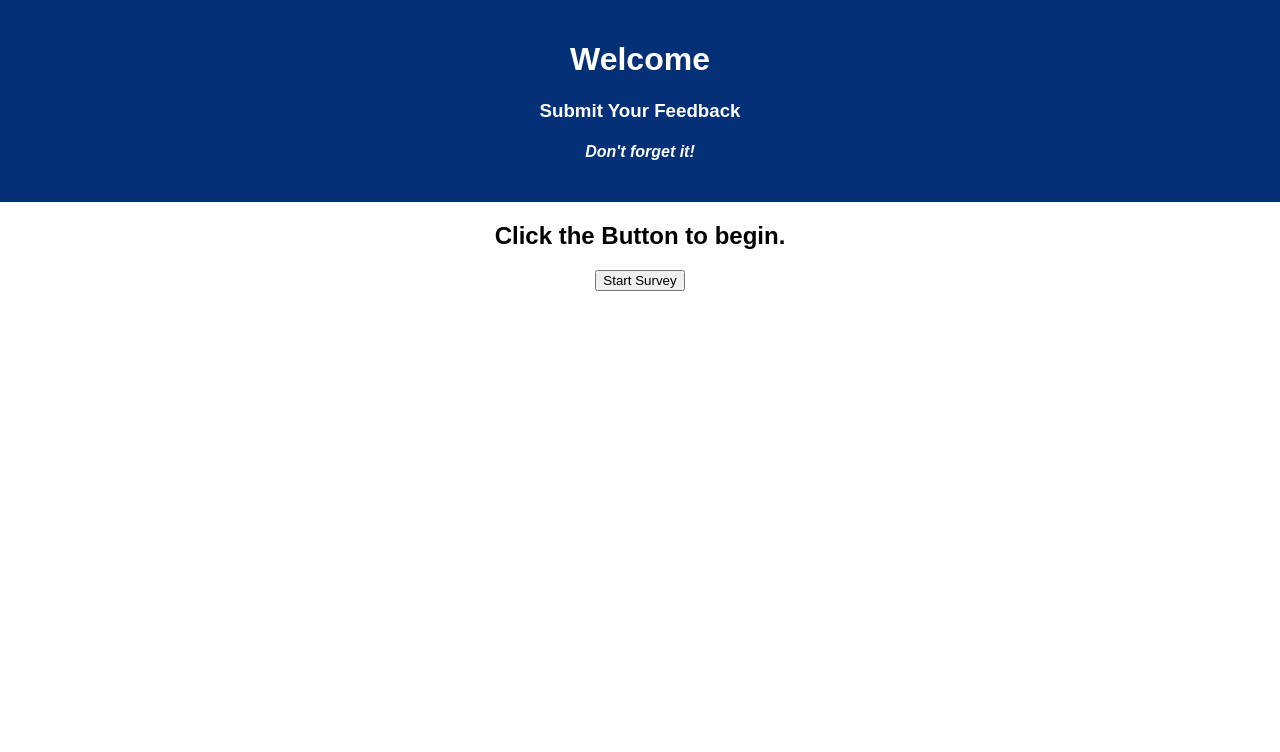
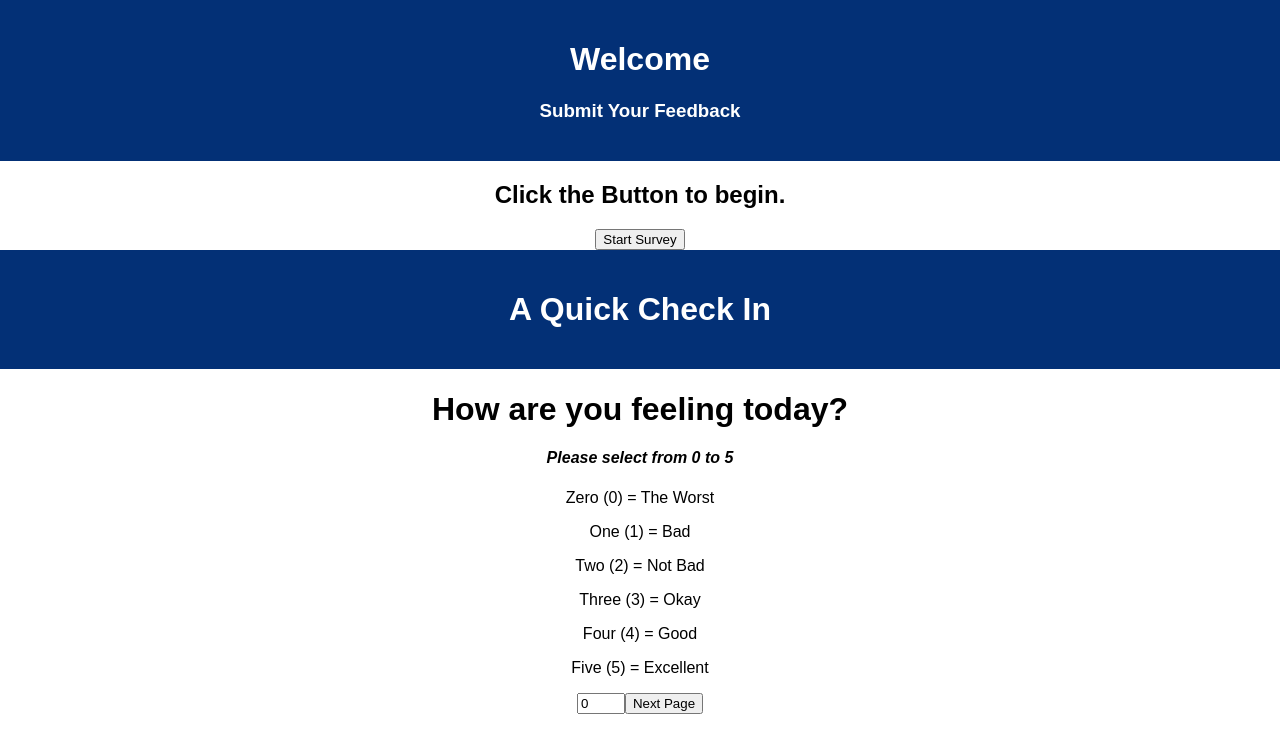
Before and after one commit to Jerome-Horton/redux-feedback-loop, a React (Create React App) app: page / in a window 1280 px wide. Shown: the top 752 px of the page. Built offline with nearby package versions, Linux system fonts and the light colour scheme; no server answers.

Commit message:
Created & Imported Feelings Wireframe

```diff
--- a/src/components/App/App.jsx
+++ b/src/components/App/App.jsx
@@ -4,6 +4,7 @@ import './App.css';
 
 // Import Components
 import HomePage from '../HomePage/HomePage'
+import Feelings from '../Feeling/Feelings';
 
 function App() {
 
@@ -35,10 +36,11 @@ function App() {
       <header className='App-header'>
         <h1 className='App-title'>Welcome</h1>
         <h3>Submit Your Feedback</h3>
-        <h4>Don't forget it!</h4>
+        {/* <h4>Don't forget it!</h4> */}
       </header>
 {/* import components in order */}
       <HomePage />
+      <Feelings />
     </div>
   );
 }
--- a/src/components/Feeling/Feelings.jsx
+++ b/src/components/Feeling/Feelings.jsx
@@ -0,0 +1,55 @@
+import React from "react";
+import {useState} from 'react';
+
+
+function Feelings (){
+    console.log('in Feelings');
+
+// Set State for event
+    const [feelings, setFeelings] = useState(0);
+// create handle Button function for next navigation
+    // const nextButton (){
+// Create conditional statements for input field
+    // if ( feelings = '' )
+    // alert ( Error! Please Select a rating Value )
+    //}
+    //
+// }
+
+
+    return (
+
+        <>
+        <div className='App-header'>
+        <h1>A Quick Check In</h1>
+        </div>
+
+        <div>
+        <h1>How are you feeling today?</h1>
+        <h4> Please select from 0 to 5 </h4>
+        <p>Zero (0) = The Worst</p>
+        <p>One (1) = Bad</p>
+        <p>Two (2) = Not Bad</p>
+        <p>Three (3) = Okay</p>
+        <p>Four (4) = Good</p>
+        <p>Five (5) = Excellent</p>
+        <input className='input'
+            type="number"
+            min={0}
+            max={5}
+            placeholder='Select 0 to 5'
+            value={feelings}
+            onChange={(event) => setFeelings(event.target.value)}>
+        </input>
+        <button>Next Page</button>
+
+    </div>
+        </>
+
+    )
+}
+
+
+
+
+export default Feelings;
```
